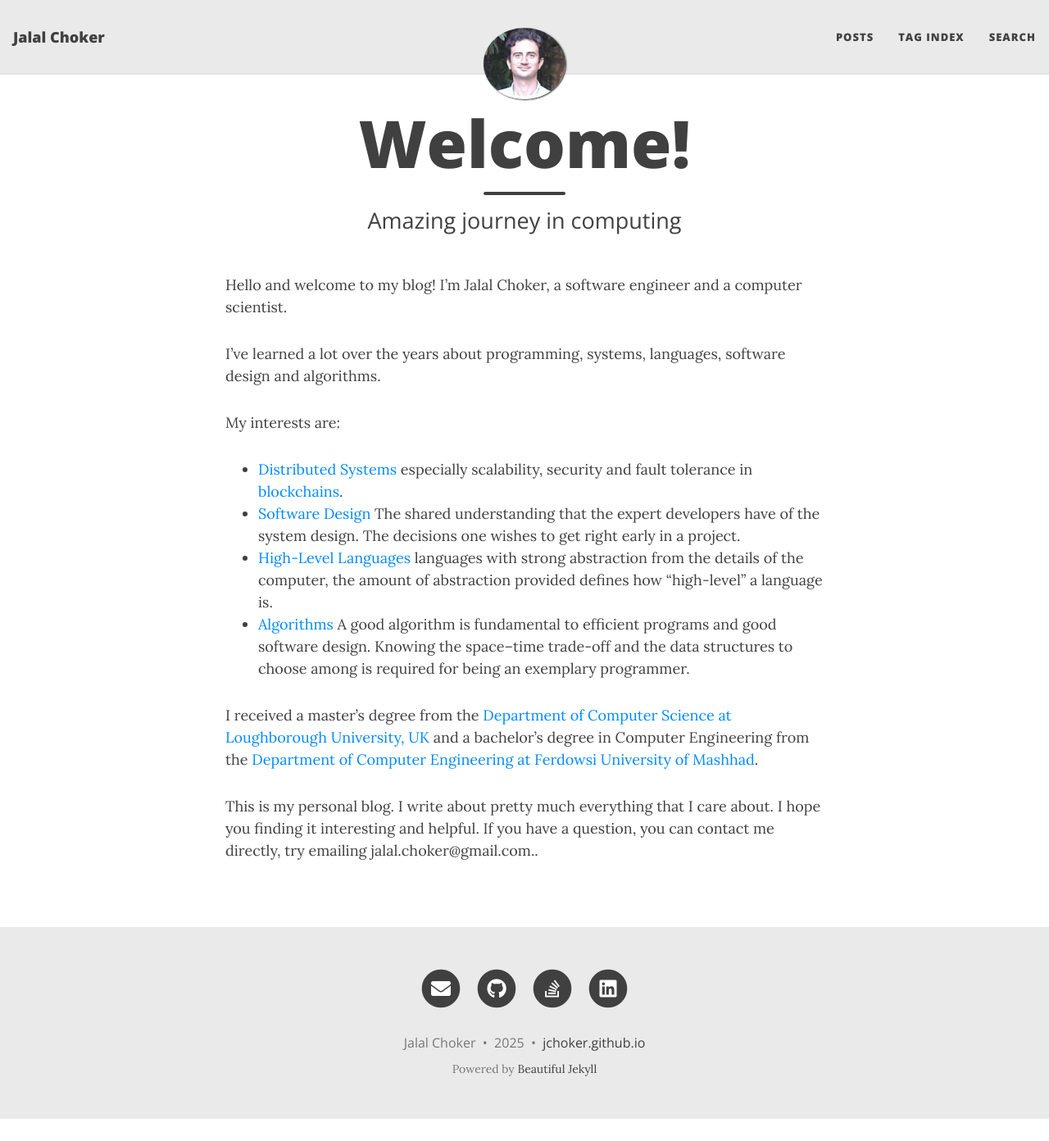
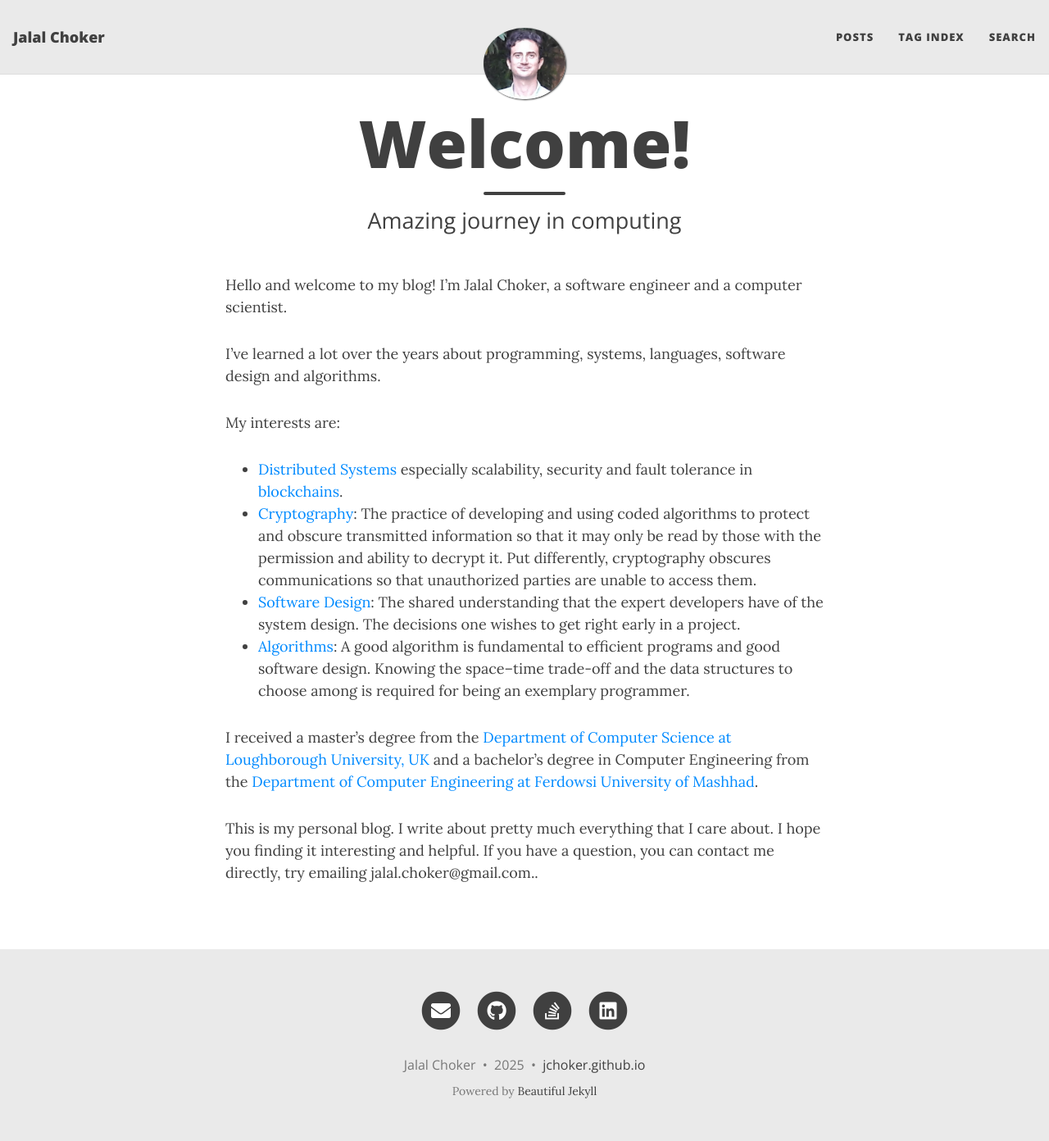
Before and after one commit to jchoker/jchoker.github.io, a Jekyll site: the page built from index.md, in a window 1280 px wide and 1392 px high. Shown: the whole window at 82% size. Built offline with Jekyll 4.4.1, drawn with Linux system fonts in a browser that asks for light colours; nearby versions of some CDN libraries.

Commit message:
Update index.md

```diff
--- a/index.md
+++ b/index.md
@@ -11,9 +11,9 @@ I’ve learned a lot over the years about programming, systems, languages, softw
 
 My interests are:
 * [Distributed Systems](https://www.splunk.com/en_us/blog/learn/distributed-systems.html) especially scalability, security and fault tolerance in [blockchains](https://www.ibm.com/think/topics/blockchain).
-* [Software Design](https://martinfowler.com/architecture/) The shared understanding that the expert developers have of the system design. The decisions one wishes to get right early in a project.
-* [High-Level Languages](https://isaaccomputerscience.org/topics/programming_languages) languages with strong abstraction from the details of the computer, the amount of abstraction provided defines how "high-level" a language is.
-* [Algorithms](https://mitpress.mit.edu/books/introduction-algorithms-third-edition/) A good algorithm is fundamental to efficient programs and good software design. Knowing the space–time trade-off and the data structures to choose among is required for being an exemplary programmer.
+* [Cryptography](https://www.ibm.com/think/topics/cryptography): The practice of developing and using coded algorithms to protect and obscure transmitted information so that it may only be read by those with the permission and ability to decrypt it. Put differently, cryptography obscures communications so that unauthorized parties are unable to access them.
+* [Software Design](https://martinfowler.com/architecture/): The shared understanding that the expert developers have of the system design. The decisions one wishes to get right early in a project.
+* [Algorithms](https://mitpress.mit.edu/books/introduction-algorithms-third-edition/): A good algorithm is fundamental to efficient programs and good software design. Knowing the space–time trade-off and the data structures to choose among is required for being an exemplary programmer.
 
 I received a master's degree from the [Department of Computer Science at Loughborough University, UK](https://www.lboro.ac.uk/departments/compsci/) and a bachelor's degree in Computer Engineering from the [Department of Computer Engineering at Ferdowsi University of Mashhad](http://ce.um.ac.ir/index.php?lang=en).
 
```
